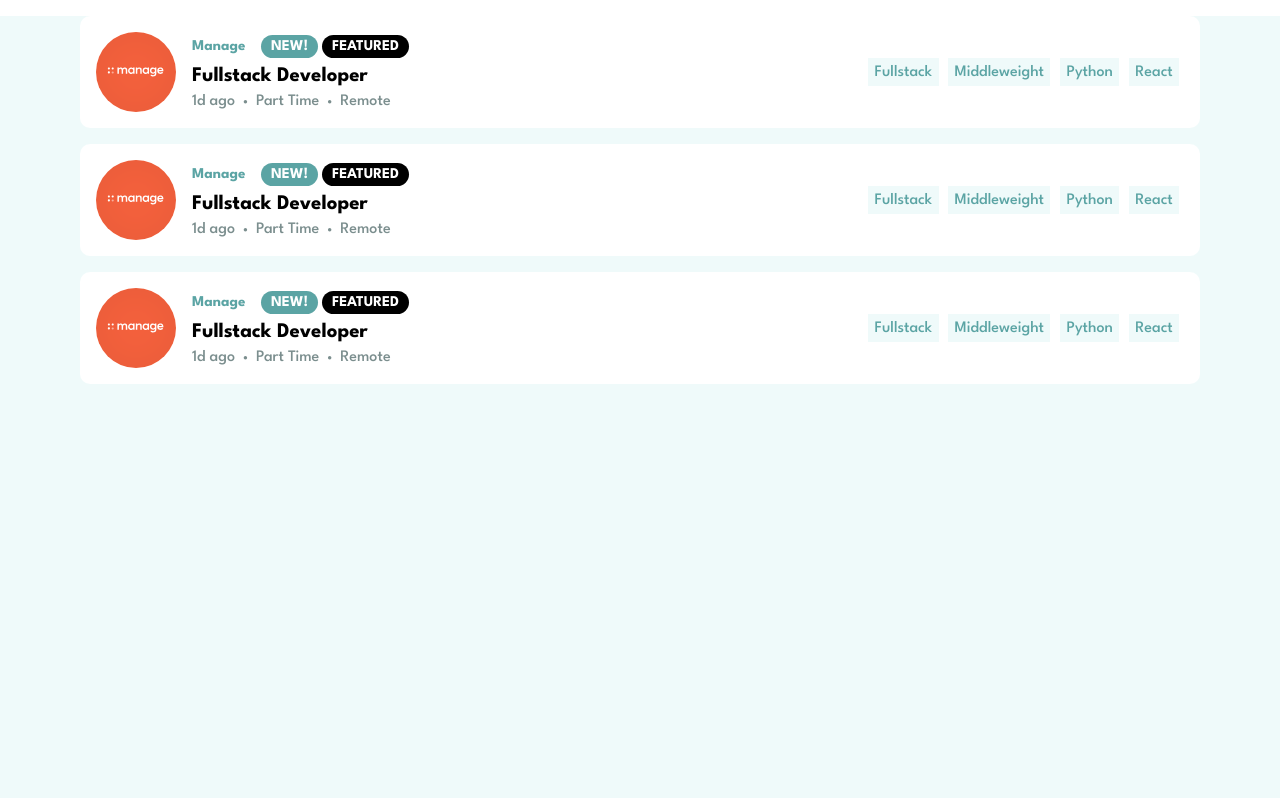
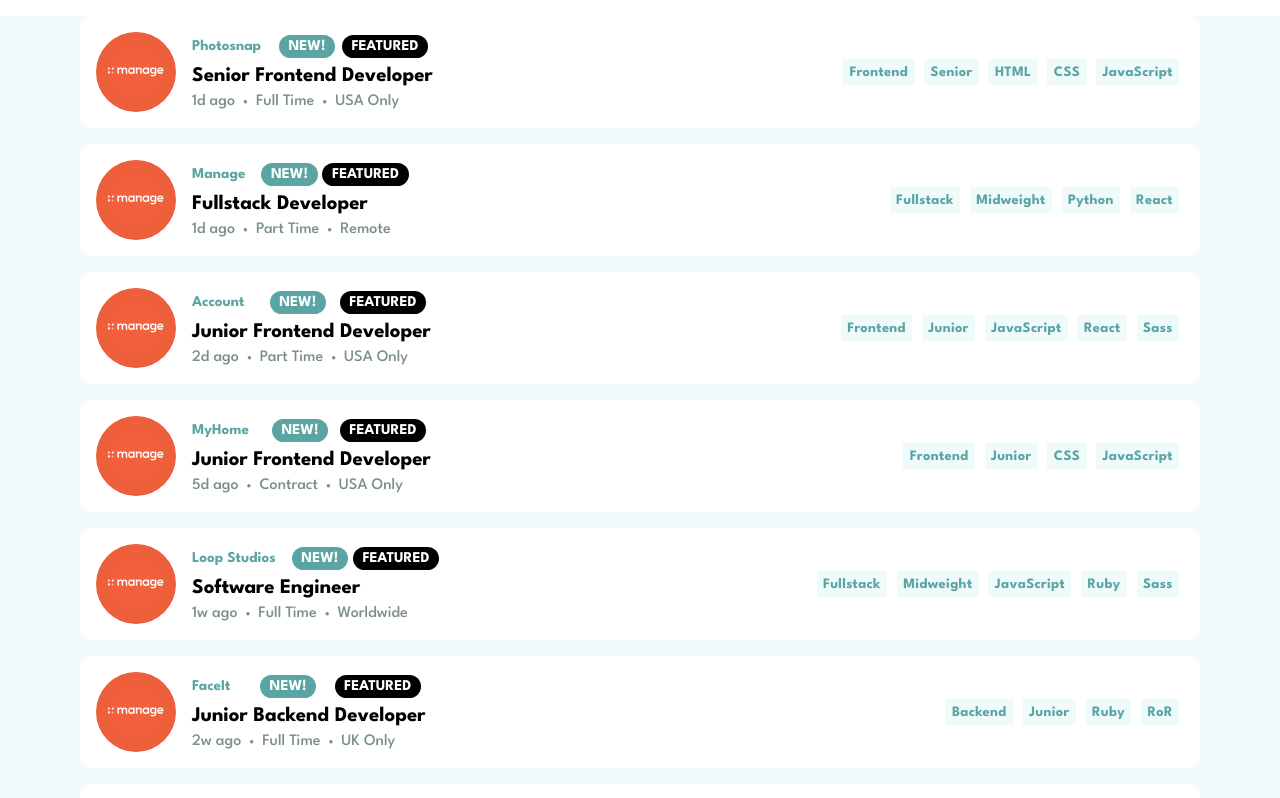
Before and after one commit to jakegodsall/joblisting-frontend, a JavaScript app: page / in a window 1280 px wide. Shown: the top 798 px of the page. Built offline with nearby package versions, Linux system fonts and the light colour scheme.

Commit message:
looping through tags for each JobItem and looping through object of JobItems

```diff
--- a/src/App.css
+++ b/src/App.css
@@ -1,5 +1,5 @@
 .joblist {
-    height: 100vh;
+    height: 100%;
     background-color: hsl(180, 52%, 96%);
     padding-inline: 5rem;
 }
--- a/src/App.js
+++ b/src/App.js
@@ -3,11 +3,166 @@
 import './App.css';
 
 const App = () => {
+    const jobs = [
+        {
+            id: 1,
+            company: 'Photosnap',
+            logo: './images/photosnap.svg',
+            new: true,
+            featured: true,
+            position: 'Senior Frontend Developer',
+            role: 'Frontend',
+            level: 'Senior',
+            postedAt: '1d ago',
+            contract: 'Full Time',
+            location: 'USA Only',
+            languages: ['HTML', 'CSS', 'JavaScript'],
+            tools: [],
+        },
+        {
+            id: 2,
+            company: 'Manage',
+            logo: './images/manage.svg',
+            new: true,
+            featured: true,
+            position: 'Fullstack Developer',
+            role: 'Fullstack',
+            level: 'Midweight',
+            postedAt: '1d ago',
+            contract: 'Part Time',
+            location: 'Remote',
+            languages: ['Python'],
+            tools: ['React'],
+        },
+        {
+            id: 3,
+            company: 'Account',
+            logo: './images/account.svg',
+            new: true,
+            featured: false,
+            position: 'Junior Frontend Developer',
+            role: 'Frontend',
+            level: 'Junior',
+            postedAt: '2d ago',
+            contract: 'Part Time',
+            location: 'USA Only',
+            languages: ['JavaScript'],
+            tools: ['React', 'Sass'],
+        },
+        {
+            id: 4,
+            company: 'MyHome',
+            logo: './images/myhome.svg',
+            new: false,
+            featured: false,
+            position: 'Junior Frontend Developer',
+            role: 'Frontend',
+            level: 'Junior',
+            postedAt: '5d ago',
+            contract: 'Contract',
+            location: 'USA Only',
+            languages: ['CSS', 'JavaScript'],
+            tools: [],
+        },
+        {
+            id: 5,
+            company: 'Loop Studios',
+            logo: './images/loop-studios.svg',
+            new: false,
+            featured: false,
+            position: 'Software Engineer',
+            role: 'Fullstack',
+            level: 'Midweight',
+            postedAt: '1w ago',
+            contract: 'Full Time',
+            location: 'Worldwide',
+            languages: ['JavaScript'],
+            tools: ['Ruby', 'Sass'],
+        },
+        {
+            id: 6,
+            company: 'FaceIt',
+            logo: './images/faceit.svg',
+            new: false,
+            featured: false,
+            position: 'Junior Backend Developer',
+            role: 'Backend',
+            level: 'Junior',
+            postedAt: '2w ago',
+            contract: 'Full Time',
+            location: 'UK Only',
+            languages: ['Ruby'],
+            tools: ['RoR'],
+        },
+        {
+            id: 7,
+            company: 'Shortly',
+            logo: './images/shortly.svg',
+            new: false,
+            featured: false,
+            position: 'Junior Developer',
+            role: 'Frontend',
+            level: 'Junior',
+            postedAt: '2w ago',
+            contract: 'Full Time',
+            location: 'Worldwide',
+            languages: ['HTML', 'JavaScript'],
+            tools: ['Sass'],
+        },
+        {
+            id: 8,
+            company: 'Insure',
+            logo: './images/insure.svg',
+            new: false,
+            featured: false,
+            position: 'Junior Frontend Developer',
+            role: 'Frontend',
+            level: 'Junior',
+            postedAt: '2w ago',
+            contract: 'Full Time',
+            location: 'USA Only',
+            languages: ['JavaScript'],
+            tools: ['Vue', 'Sass'],
+        },
+        {
+            id: 9,
+            company: 'Eyecam Co.',
+            logo: './images/eyecam-co.svg',
+            new: false,
+            featured: false,
+            position: 'Full Stack Engineer',
+            role: 'Fullstack',
+            level: 'Midweight',
+            postedAt: '3w ago',
+            contract: 'Full Time',
+            location: 'Worldwide',
+            languages: ['JavaScript', 'Python'],
+            tools: ['Django'],
+        },
+        {
+            id: 10,
+            company: 'The Air Filter Company',
+            logo: './images/the-air-filter-company.svg',
+            new: false,
+            featured: false,
+            position: 'Front-end Dev',
+            role: 'Frontend',
+            level: 'Junior',
+            postedAt: '1mo ago',
+            contract: 'Part Time',
+            location: 'Worldwide',
+            languages: ['JavaScript'],
+            tools: ['React', 'Sass'],
+        },
+    ];
+
     return (
         <div className='joblist'>
-            <JobItem />
-            <JobItem />
-            <JobItem />
+            {jobs.map((job, idx) => {
+                return <JobItem idx={idx} job={job} />;
+            })}
+            {/* <JobItem job={jobs[1]} />
+            <JobItem job={jobs[2]} /> */}
         </div>
     );
 };
--- a/src/components/JobInformation.css
+++ b/src/components/JobInformation.css
@@ -31,7 +31,7 @@
     background-color: #000;
 }
 
-.jobinformation__title {
+.jobinformation__position {
     font-size: 1.3rem;
     margin: 0.5rem 0;
 }
--- a/src/components/JobInformation.js
+++ b/src/components/JobInformation.js
@@ -1,20 +1,20 @@
 import './JobInformation.css';
 
-const JobInformation = () => {
+const JobInformation = (props) => {
     return (
         <div className='jobinformation'>
             <div className='jobinformation__status'>
-                <h3 className='jobinformation__company'>Manage</h3>
+                <h3 className='jobinformation__company'>{props.company}</h3>
                 <h3 className='jobinformation__new'>New!</h3>
                 <h3 className='jobinformation__featured'>Featured</h3>
             </div>
-            <h2 className='jobinformation__title'>Fullstack Developer</h2>
+            <h2 className='jobinformation__position'>{props.position}</h2>
             <div className='jobinformation__subinfo'>
-                <p className='jobinformation__timestamp'>1d ago</p>
+                <p className='jobinformation__timestamp'>{props.postedAt}</p>
                 <p className='jobinformation__spacer'>{'\u25CF'}</p>
-                <p className='jobinformation__contract'>Part Time</p>
+                <p className='jobinformation__contract'>{props.contract}</p>
                 <p className='jobinformation__spacer'>{'\u25CF'}</p>
-                <p className='jobinformation__location'>Remote</p>
+                <p className='jobinformation__location'>{props.location}</p>
             </div>
         </div>
     );
--- a/src/components/JobItem.js
+++ b/src/components/JobItem.js
@@ -5,16 +5,26 @@
 
 import './JobItem.css';
 
-const JobListing = () => {
+const JobListing = (props) => {
+    let tags = [...[props.job.role, props.job.level, ...props.job.languages, ...props.job.tools]];
+
     return (
         <div className='jobitem'>
             <img className='jobitem__logo' src={ManageLogo} alt='Manage company logo' />
-            <JobInformation />
+            <JobInformation
+                company={props.job.company}
+                new={props.job.new}
+                featured={props.job.featured}
+                position={props.job.position}
+                role={props.job.role}
+                postedAt={props.job.postedAt}
+                contract={props.job.contract}
+                location={props.job.location}
+            />
             <div className='jobitem__taglist'>
-                <JobTagItem>Fullstack</JobTagItem>
-                <JobTagItem>Middleweight</JobTagItem>
-                <JobTagItem>Python</JobTagItem>
-                <JobTagItem>React</JobTagItem>
+                {tags.map((tag, idx) => {
+                    return <JobTagItem key={idx}>{tag}</JobTagItem>;
+                })}
             </div>
         </div>
     );
--- a/src/components/JobTagItem.css
+++ b/src/components/JobTagItem.css
@@ -3,5 +3,7 @@
     color: hsl(180, 29%, 50%);
     padding: 0.4rem;
     margin: 0.3rem;
-    font-weight: ;
+    font-weight: 700;
+    font-size: 0.9rem;
+    letter-spacing: 0.02rem;
 }
```
